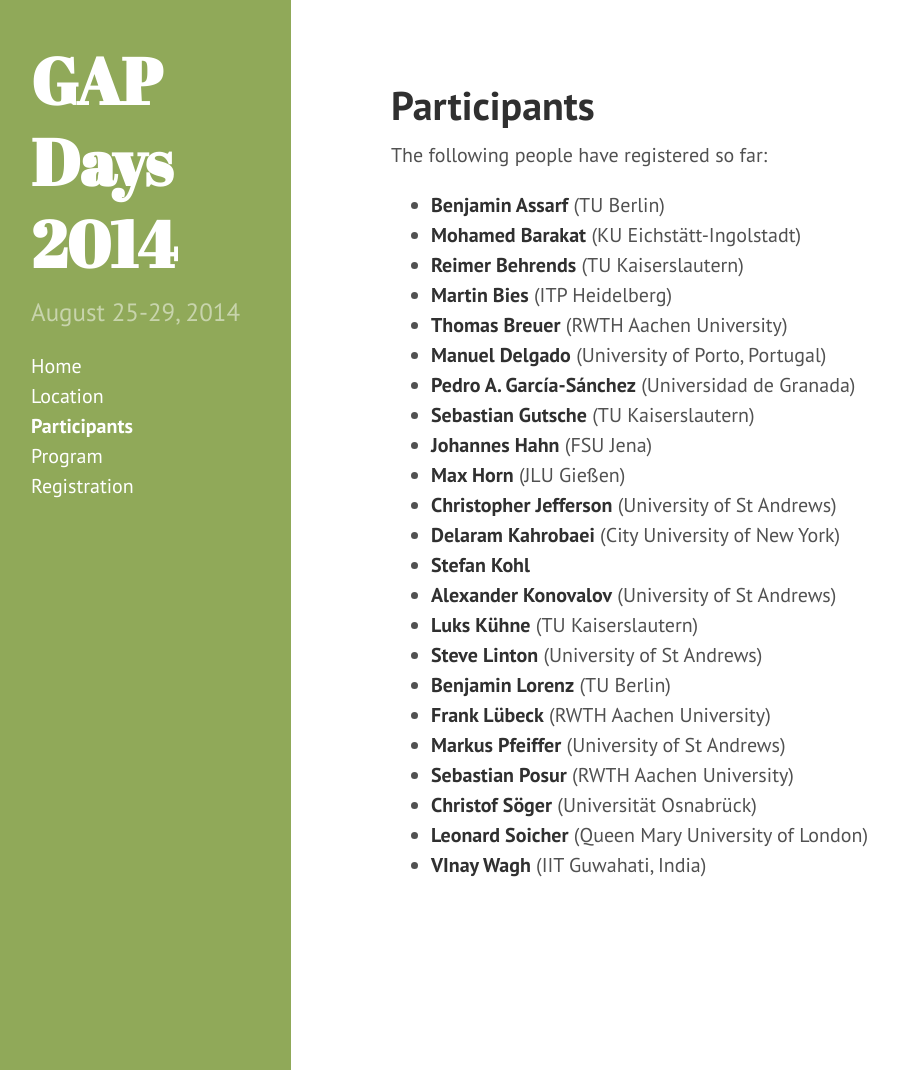
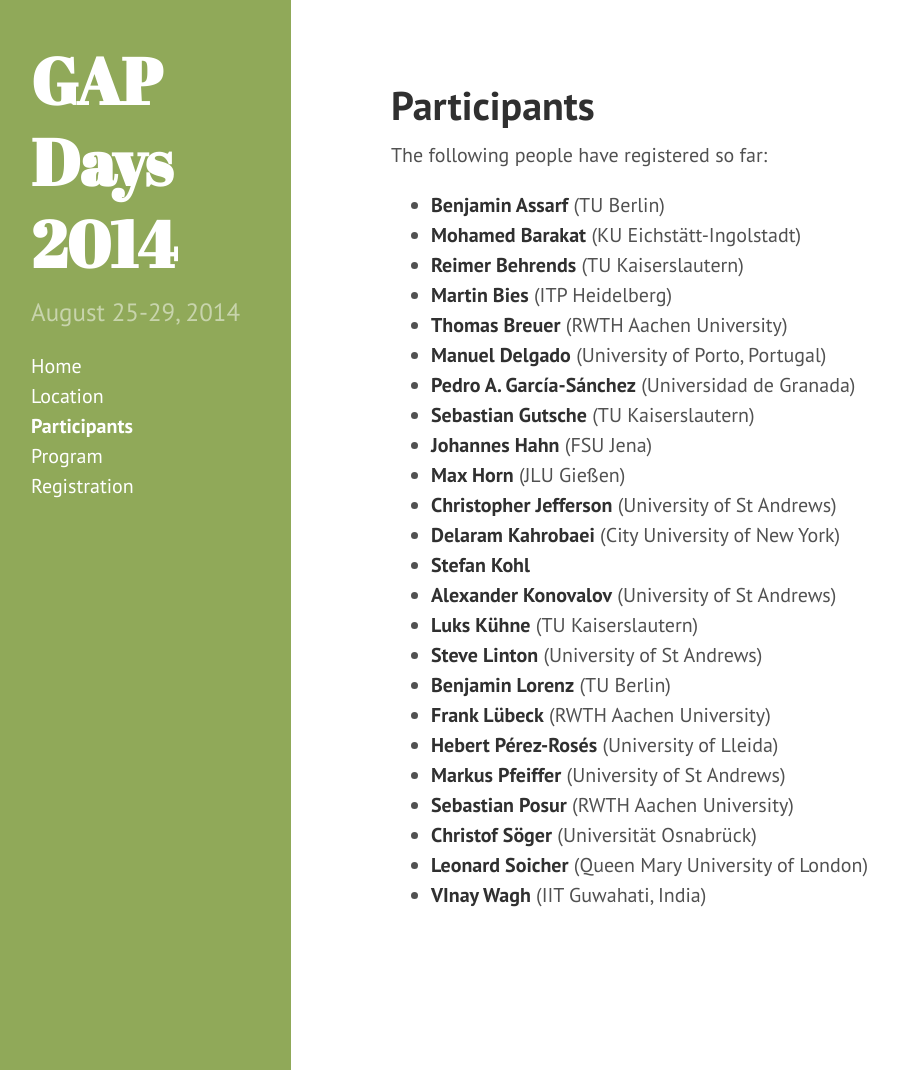
Before and after one commit to olexandr-konovalov/gapdays2014, a Jekyll site: the page built from participants.md, in a window 1280 px wide and 1070 px high. Shown: the whole window, without its empty margins (9-907 px from the left). Built offline with Jekyll 4.4.1, drawn with Linux system fonts in a browser that asks for light colours; Markdown is read by kramdown in place of the engine named in the settings.

Commit message:
added Hebert Pérez-Rosés to list of participants

```diff
--- a/_data/participants.yml
+++ b/_data/participants.yml
@@ -61,6 +61,10 @@
 - name: Frank Lübeck
   affiliation: RWTH Aachen University
 
+- name: Hebert Pérez-Rosés
+  affiliation: University of Lleida
+  talk: Graph construction via voltage assignment with GAP
+
 - name: Markus Pfeiffer
   affiliation: University of St Andrews
   talk: "(HPC)GAP infrastructure packages in the making: GAPData and Matrix"
```
